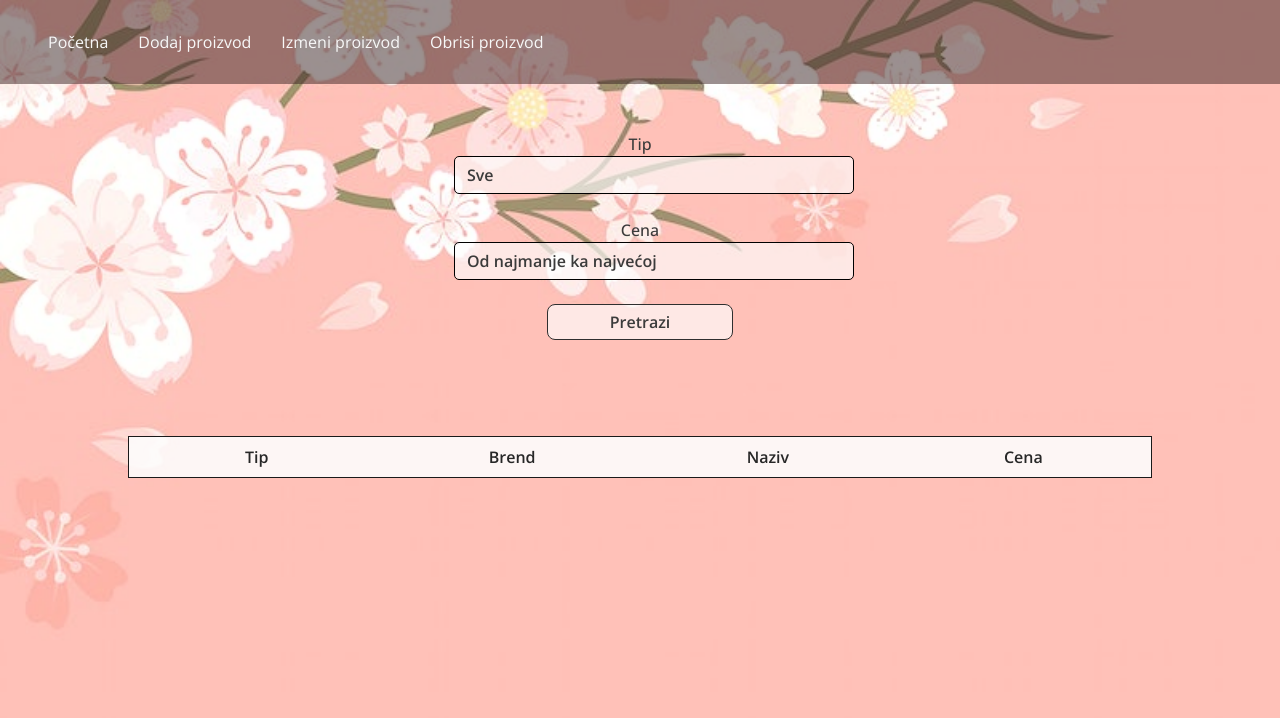
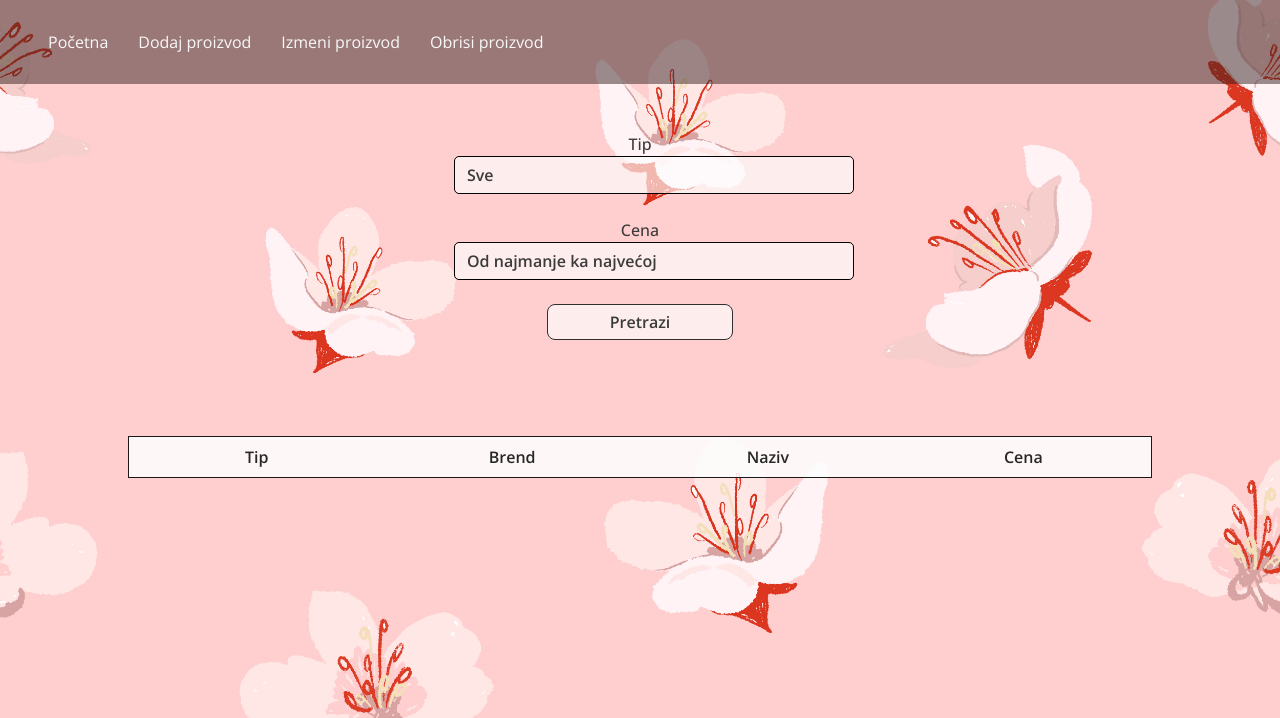
Before and after one commit to andjv/itehphpdomaci, a PHP site: page /index.php in a window 1280 px wide. Shown: the top 718 px of the page. Run offline with PHP 8.4, Linux system fonts and the light colour scheme; the visitor is signed in with stand-in values (Sample User, id 1); data that the repository does not hold is empty; some libraries are stand-ins or nearby versions.

Commit message:
Promena pozadine

```diff
--- a/css/style.css
+++ b/css/style.css
@@ -5,7 +5,7 @@
 }
 
 body{
-    background: url(../img/v438-tang-14a-cherryblossom_1.jpg);
+    background: url(../img/slikazapozadinu.jpg);
     background-repeat: no-repeat;
     background-size: cover;
 
```
